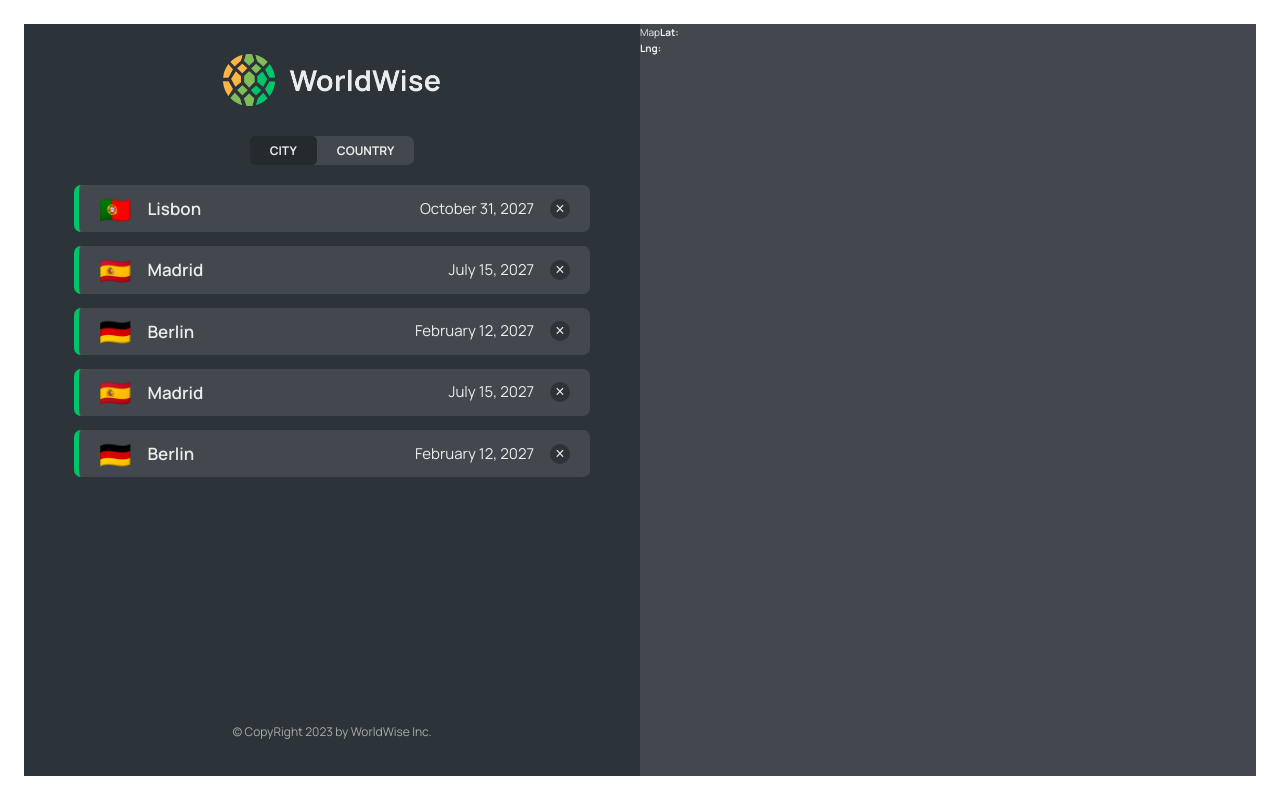
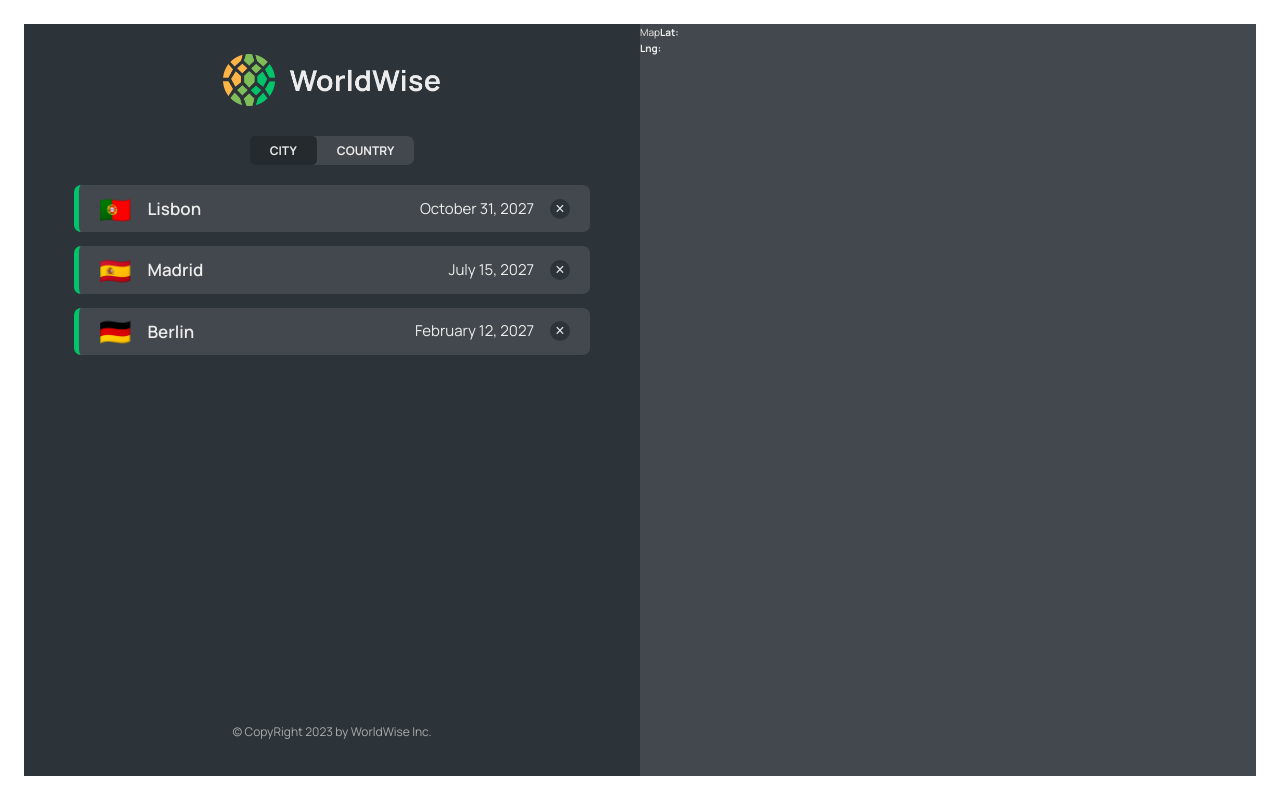
Before and after one commit to ayazibrahimov/worldwise, a React (Vite) app in the folder worldwise/: page /app/city in a window 1280 px wide. Built offline with nearby package versions, Linux system fonts and the light colour scheme; data requests are answered from the project's data file.

Commit message:
using of funtion inside ContextApi

```diff
--- a/worldwise/data/cities.json
+++ b/worldwise/data/cities.json
@@ -35,30 +35,6 @@
         "lng": 13.376933665713324
       },
       "id": 98443197
-    },
-    {
-      "cityName": "Madrid",
-      "country": "Spain",
-      "emoji": "🇪🇸",
-      "date": "2027-07-15T08:22:53.976Z",
-      "notes": "",
-      "position": {
-        "lat": 40.46635901755316,
-        "lng": -3.7133789062500004
-      },
-      "id": 11111111
-    },
-    {
-      "cityName": "Berlin",
-      "country": "Germany",
-      "emoji": "🇩🇪",
-      "date": "2027-02-12T09:24:11.863Z",
-      "notes": "Amazing 😃",
-      "position": {
-        "lat": 52.53586782505711,
-        "lng": 13.376933665713324
-      },
-      "id": 22222222
     }
   ]
 }
--- a/worldwise/src/App.jsx
+++ b/worldwise/src/App.jsx
@@ -1,4 +1,4 @@
-import { useEffect, useState } from 'react';
+
 import {BrowserRouter, Routes, Route, Navigate} from 'react-router-dom';
 import Homepage from './pages/Homepage';
 import Pricing from './pages/Pricing';
--- a/worldwise/src/components/City.jsx
+++ b/worldwise/src/components/City.jsx
@@ -1,5 +1,7 @@
-import { useParams, useSearchParams } from "react-router-dom";
+import { useParams } from "react-router-dom";
 import styles from "./City.module.css";
+import { useContext, useEffect } from "react";
+import { DataProvider } from "../contexts/DataContext";
 
 const formatDate = (date) =>
   new Intl.DateTimeFormat("en", {
@@ -10,68 +12,72 @@
   }).format(new Date(date));
 
 function City() {
-  // TEMP DATA
-  const currentCity = {
-    cityName: "Lisbon",
-    emoji: "🇵🇹",
-    date: "2027-10-31T15:59:59.138Z",
-    notes: "My favorite city so far!",
-  };
+
+  const { id } =  useParams()
+  const { getCityData, currentCity } = useContext(DataProvider)
 
 
-  const x =  useParams()
+
+  useEffect(
+    function(){
+
+      getCityData(id)
+
+    },
+    [ id ])
 
 
-  const [data,setData] = useSearchParams()
+    if(isLoading) {<Spinner />}
 
 
-  const lat = data.get('lat')
-  const lng = data.get('lng')
 
-  const {cityName, emoji, date, id, position} = currentCity
+
+    const {emoji, cityName, date, notes} = currentCity
+
+
+
+
 
   return (
-    // <div className={styles.city}>
-    //   <div className={styles.row}>
-    //     <h6>City name</h6>
-    //     <h3>
-    //       <span>{emoji}</span> {cityName}
-    //     </h3>
-    //   </div>
+    <div className={styles.city}>
+      <div className={styles.row}>
+        <h6>City name</h6>
+        <h3>
+          <span>{emoji}</span> {cityName}
+        </h3>
+      </div>
 
-    //   <div className={styles.row}>
-    //     <h6>You went to {cityName} on</h6>
-    //     <p>{formatDate(date || null)}</p>
-    //   </div>
+      <div className={styles.row}>
+        <h6>You went to {cityName} on</h6>
+        <p>{formatDate(date || null)}</p>
+      </div>
 
-    //   {notes && (
-    //     <div className={styles.row}>
-    //       <h6>Your notes</h6>
-    //       <p>{notes}</p>
-    //     </div>
-    //   )}
+      {notes && (
+        <div className={styles.row}>
+          <h6>Your notes</h6>
+          <p>{notes}</p>
+        </div>
+      )}
 
-    //   <div className={styles.row}>
-    //     <h6>Learn more</h6>
-    //     <a
-    //       href={`https://en.wikipedia.org/wiki/${cityName}`}
-    //       target="_blank"
-    //       rel="noreferrer"
-    //     >
-    //       Check out {cityName} on Wikipedia &rarr;
-    //     </a>
-    //   </div>
+      <div className={styles.row}>
+        <h6>Learn more</h6>
+        <a
+          href={`https://en.wikipedia.org/wiki/${cityName}`}
+          target="_blank"
+          rel="noreferrer"
+        >
+          Check out {cityName} on Wikipedia &rarr;
+        </a>
+      </div>
 
-    //   <div>
-    //     <ButtonBack />
-    //   </div>
-    // </div>
+      {/* <div>
+        <ButtonBack />
+      </div> */}
+    </div>
 
-    <div className={styles.city}>
-      id:{x.id}
-      <span>Lat:{lat}</span>
-      <span>Lng:{lng}</span>
-    </div>
+
+
+
 
   );
 }
--- a/worldwise/src/contexts/DataContext.jsx
+++ b/worldwise/src/contexts/DataContext.jsx
@@ -1,6 +1,6 @@
 // Context Api
 
-import { Children, createContext, useEffect, useState } from "react";
+import { createContext, useEffect, useState } from "react";
 
 
 const BASE_URL = 'http://localhost:9000'
@@ -10,10 +10,11 @@
 const DataProvider = createContext()
 
 
-function DataWrapper({children}){
+function DataWrapper({ children }){
 
   const [cities,setCities] = useState([])
   const [isLoading,setIsLoading] = useState(false)
+  const [ currentCity, setCurrentCity ] = useState({})
 
 
   useEffect(()=>{
@@ -33,12 +34,40 @@
 
 
     fetchCities()
+
   }, [])
 
 
 
+  async function getCityData(info){
+
+    try{
+      setIsLoading(true)
+      const res = await fetch(`${BASE_URL}/cities/${info}`)
+      const data = await res.json()
+      setCurrentCity(data);
+     }catch{
+      alert('There are some error...')
+     } finally{
+      setIsLoading(false)
+     }
+
+
+
+
+
+
+  }
+
+
   return(
-    <DataProvider.Provider value={{ cities,isLoading }}>
+    <DataProvider.Provider
+    value={{
+      cities,
+      isLoading,
+      currentCity,
+      getCityData,
+      }}>
           {children}
     </DataProvider.Provider>
   )
--- a/worldwise/src/pages/Homepage.jsx
+++ b/worldwise/src/pages/Homepage.jsx
@@ -19,8 +19,8 @@
           you have wandered the world.
         </h2>
 
-        <Link to="/app" className="cta">
-          Start tracking now
+          <Link to="/app" className="cta">
+            Start tracking now
           </Link>
 
 
```
